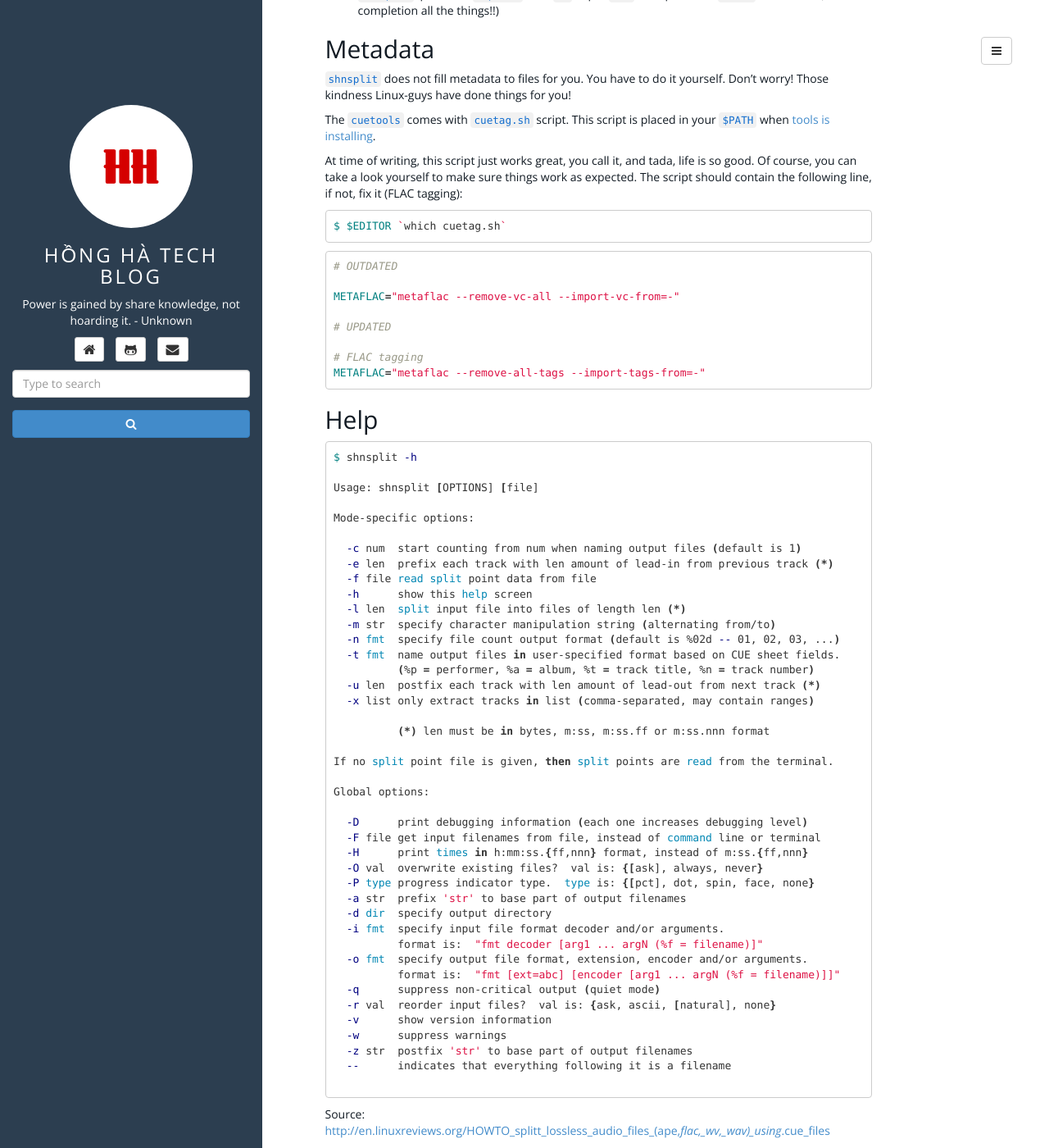
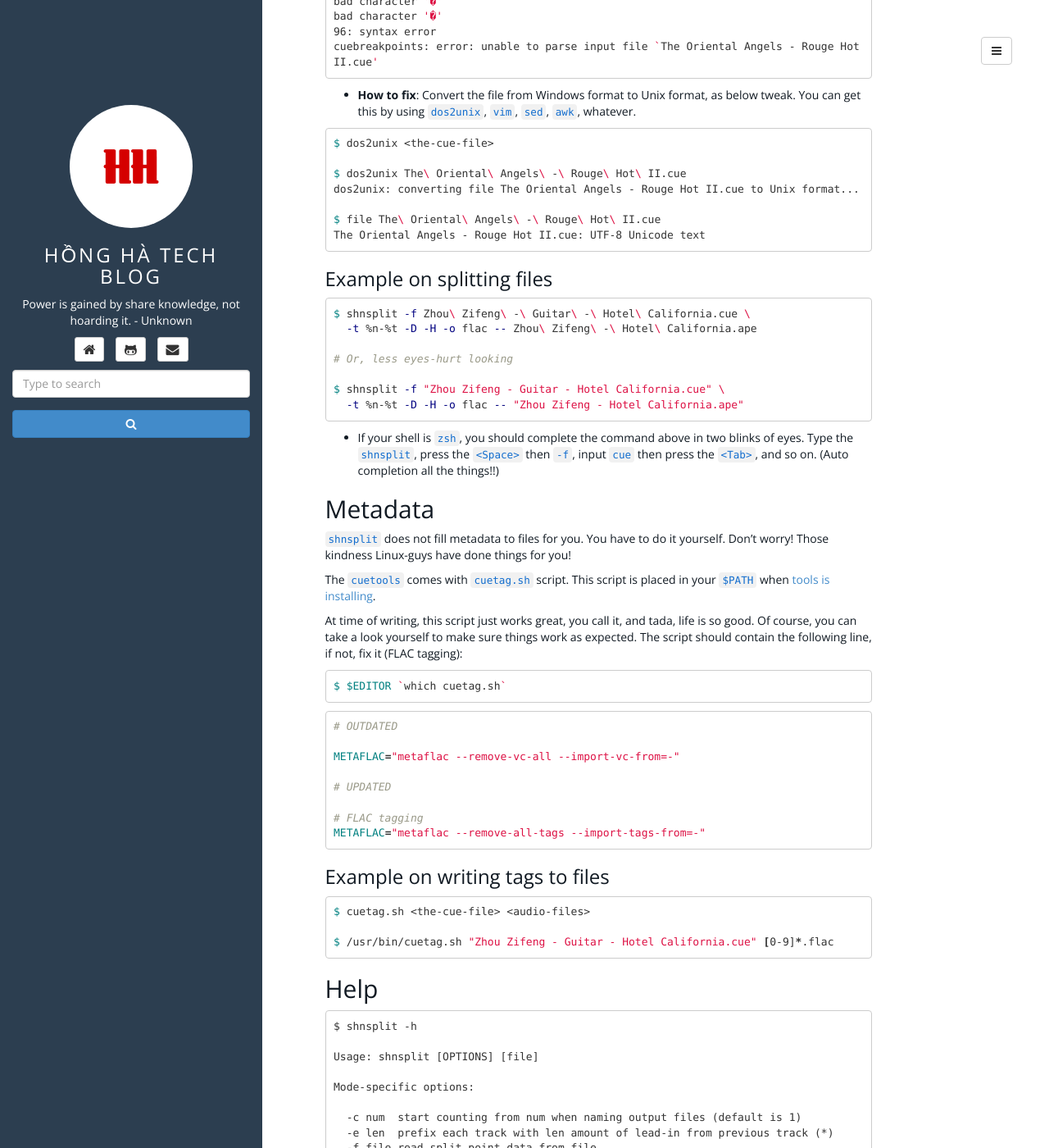
Before and after one commit to honghaco/honghaco.github.io, a Jekyll site: the page built from _posts/2016-08-19-split-lossless-audio-files.md, in a window 1280 px wide and 1400 px high, scrolled down 1120 px. Shown: the whole window at 82% size. Built offline with Jekyll 4.4.1, drawn with Linux system fonts in a browser that asks for light colours; some web fonts are replaced; some of the changed text lies outside the part shown.

Commit message:
Split lossless audio files completed.

````diff
--- a/_posts/2016-08-19-split-lossless-audio-files.md
+++ b/_posts/2016-08-19-split-lossless-audio-files.md
@@ -48,7 +48,38 @@ $ shnsplit -f <the-cue-file> -t %n-%t -D -H -o <output-format> -- \
 - `-o`: (must) specific the output format, `flac` or `wav` (default - no good, man).
 - `--`: indicates that the command's options was over, the rest is files' name to convert.
 
-### Example:
+### <span style="color: red; text-decoration: underline;">Warning:</span>
+
+If your `cue` file comes from Windows, it should
+contains the `CRLF` `EOL` marks/terminators, this leads to error when call the tools.
+
+```bash
+$ file The\ Oriental\ Angels\ -\ Rouge\ Hot\ II.cue
+The Oriental Angels - Rouge Hot II.cue: UTF-8 Unicode (with BOM) text, with CRLF line
+terminators
+
+$ cuebreakpoints The\ Oriental\ Angels\ -\ Rouge\ Hot\ II.cue
+bad character '�'
+bad character '�'
+bad character '�'
+96: syntax error
+cuebreakpoints: error: unable to parse input file `The Oriental Angels - Rouge Hot II.cue'
+```
+
+- **How to fix**: Convert the file from Windows format to Unix format, as below tweak.
+You can get this by using `dos2unix`, `vim`, `sed`, `awk`, whatever.
+
+```bash
+$ dos2unix <the-cue-file>
+
+$ dos2unix The\ Oriental\ Angels\ -\ Rouge\ Hot\ II.cue
+dos2unix: converting file The Oriental Angels - Rouge Hot II.cue to Unix format...
+
+$ file The\ Oriental\ Angels\ -\ Rouge\ Hot\ II.cue
+The Oriental Angels - Rouge Hot II.cue: UTF-8 Unicode text
+```
+
+### Example on splitting files
 
 ```bash
 $ shnsplit -f Zhou\ Zifeng\ -\ Guitar\ -\ Hotel\ California.cue \
@@ -91,9 +122,17 @@ METAFLAC="metaflac --remove-vc-all --import-vc-from=-"
 METAFLAC="metaflac --remove-all-tags --import-tags-from=-"
 ```
 
+### Example on writing tags to files
+
+```bash
+$ cuetag.sh <the-cue-file> <audio-files>
+
+$ /usr/bin/cuetag.sh "Zhou Zifeng - Guitar - Hotel California.cue" [0-9]*.flac
+```
+
 ## Help
 
-```bash
+```text
 $ shnsplit -h
 
 Usage: shnsplit [OPTIONS] [file]
````
